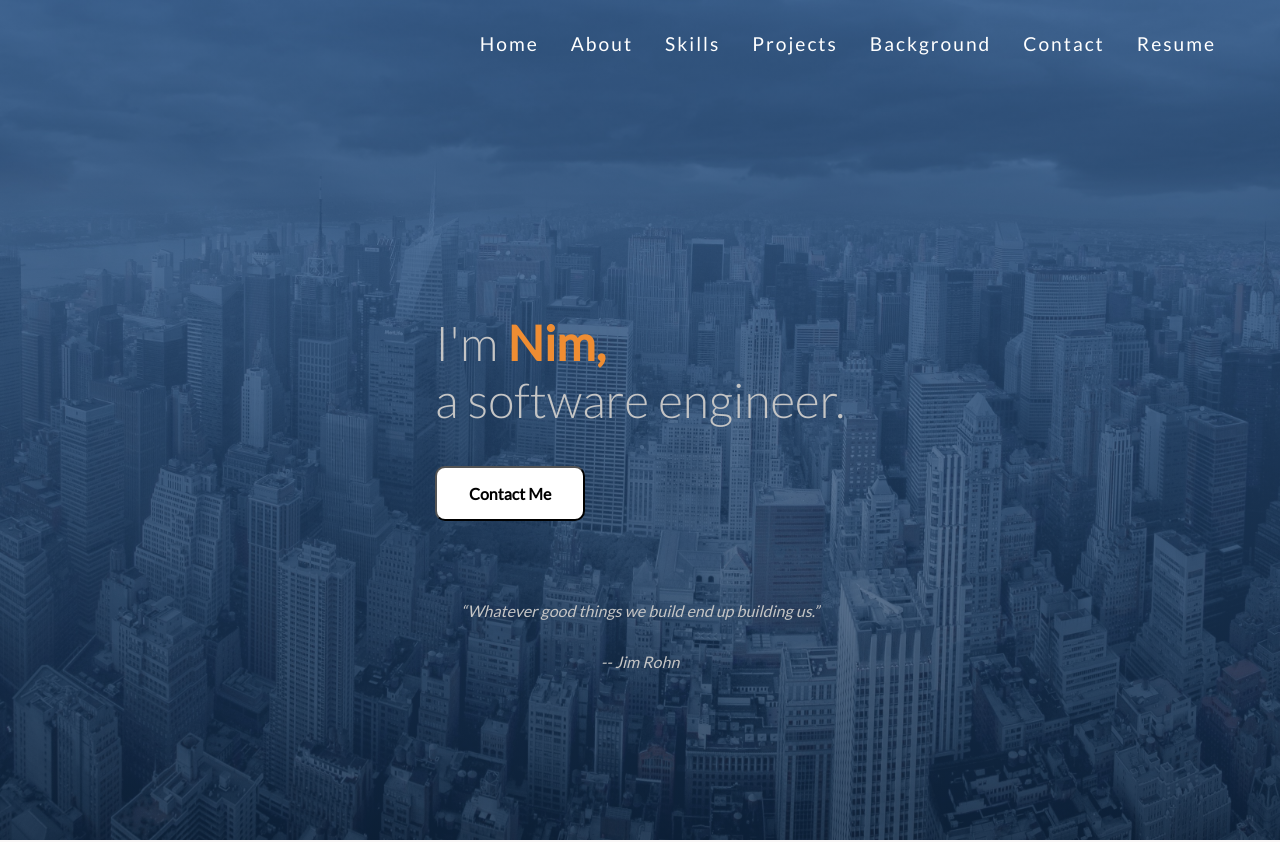
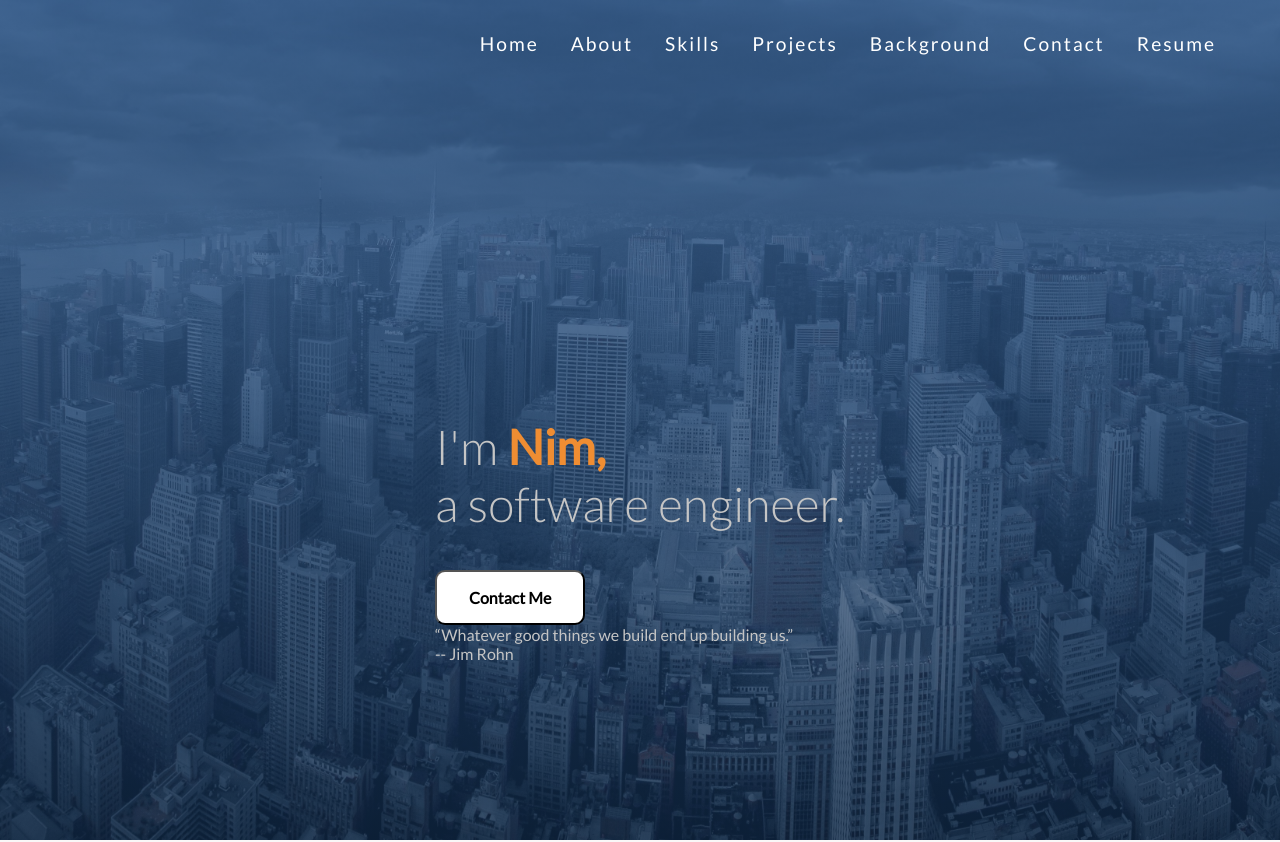
Before and after one commit to nimaester/personalsite, a React (Create React App) app: page / in a window 1280 px wide. Shown: the top 842 px of the page. Built offline with nearby package versions, Linux system fonts and the light colour scheme.

Commit message:
css updates

```diff
--- a/src/styles/app.scss
+++ b/src/styles/app.scss
@@ -1,13 +1,13 @@
 * {
   margin: 0;
   padding: 0;
-  font-family: 'Lato', sans-serif;
+  font-family: "Lato", sans-serif;
   // -webkit-font-smoothing: antialiased;
   box-sizing: border-box;
 }
 
 p {
-  font-size: 1.1  rem !important;
+  font-size: 1.1 rem !important;
 }
 
 body {
@@ -15,27 +15,13 @@ body {
   background-color: #f9f7f7;
 }
 
-.quotes {
-  font-style: italic;
-  color: gray;
-  text-align: center;
-  padding-top: 5rem;
-  margin-bottom: 2rem !important;
-}
-
-.quotee {
-  font-style: italic;
-  color: gray;
-  text-align: center;
-  padding-bottom: 6rem;
-}
-
 .end {
   padding-bottom: 0rem;
 }
 
 @media screen and (max-width: 865px) {
-  .quotes, .quotee {
+  .quotes,
+  .quotee {
     margin-top: 1rem;
     margin-bottom: 1rem;
   }
```
